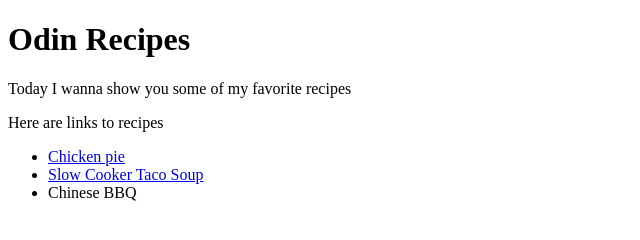
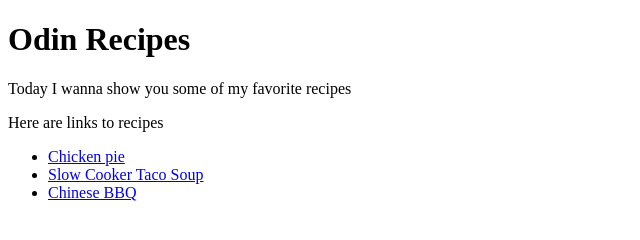
Before and after one commit to blackmyn/odin-recipes, a plain HTML site: page index.html in a window 1280 px wide. Shown: the whole page, without its empty margins (0-640 px from the left). Drawn offline with Linux system fonts and the light colour scheme.

Commit message:
few changes

```diff
--- a/index.html
+++ b/index.html
@@ -13,7 +13,7 @@
     <ul>
         <li><a href="recipes/recipechickenpie.html">Chicken pie</a></li>
         <li><a href="recipes/recipeslowtacosoup.html">Slow Cooker Taco Soup</a></li>
-        <li><a href="recipes/bbgpork.html"></a>Chinese BBQ</li>
+        <li><a href="recipes/bbgpork.html">Chinese BBQ</a></li>
     </ul>
 </body>
 </html>
```
